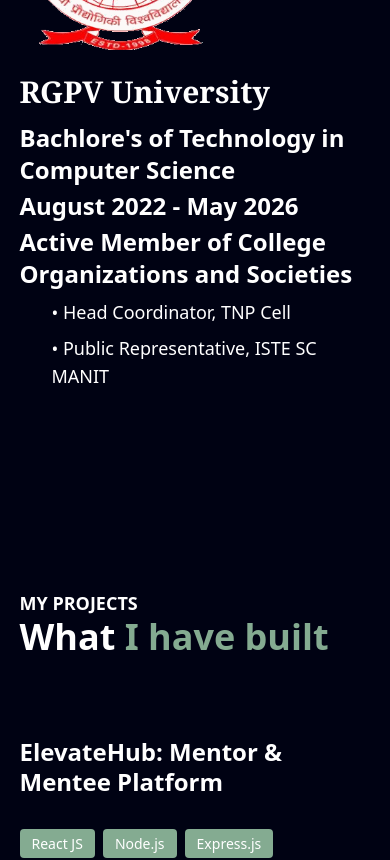
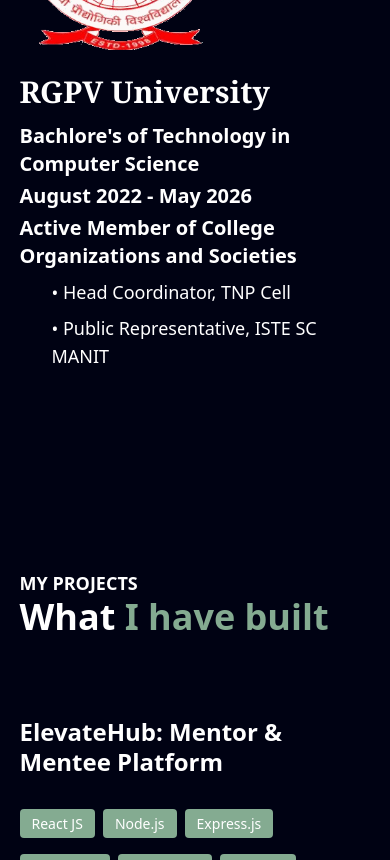
Before and after one commit to ayushsen07/my-portfolio, a React (Vite) app: page / in a window 390 px wide. Shown: the part 2760-3620 px from the top of the page. Built offline with nearby package versions, Linux system fonts and the light colour scheme.

Commit message:
some improvements

```diff
--- a/src/components/Contact.jsx
+++ b/src/components/Contact.jsx
@@ -61,8 +61,8 @@
                 <motion.div className="text-center mb-20" variants={fadeInTopVariant}
                     initial="hidden"
                     whileInView="visible">
-                    <h2 className="text-2xl font-bold text-white text-[#a993ff">MY CONTACT</h2>
-                    <h1 className='text-6xl  text-white font-bold '>Contact<span className='text-[#84AB91]'> Me Here</span></h1>
+                    <h2 className="sm:text-2xl text-[18px] font-bold text-white text-[#a993ff">MY CONTACT</h2>
+                    <h1 className='sm:text-6xl text-4xl  text-white font-bold '>Contact<span className='text-[#84AB91]'> Me Here</span></h1>
                 </motion.div>
 
                 <div className="grid grid-cols-1 md:grid-cols-2 gap-10">
--- a/src/components/Education.jsx
+++ b/src/components/Education.jsx
@@ -27,10 +27,10 @@
                                 initial="hidden"
                                 whileInView="visible">
                         <h1 className='text-white sm:text-4xl text-3xl font-serif font-semibold pb-3'>RGPV University</h1>
-                        <h3 className='text-white font-semibold text-2xl pb-1'>Bachlore's of Technology in Computer Science</h3>
-                        <p className='text-white font-semibold text-2xl pb-1'>August 2022 - May 2026</p>
+                        <h3 className='text-white font-semibold text-xl md:text-2xl pb-1'>Bachlore's of Technology in Computer Science</h3>
+                        <p className='text-white font-semibold text-xl md:text-2xl pb-1'>August 2022 - May 2026</p>
                         <dl className=" space-y-2">
-                            <dt className="text-white text-2xl font-semibold">Active Member of College Organizations and Societies</dt>
+                            <dt className="text-white text-xl md:text-2xl font-semibold">Active Member of College Organizations and Societies</dt>
                             <dd className="text-white ml-8 text-lg text-gray-700">• Head Coordinator, TNP Cell</dd>
                             <dd className="text-white ml-8 text-lg text-gray-700">• Public Representative, ISTE SC MANIT</dd>
                         </dl>
--- a/src/components/MyInvolvement.jsx
+++ b/src/components/MyInvolvement.jsx
@@ -45,13 +45,13 @@
   return (
 
     <>
-      <section className="bg-[#000111] py-16">
-        <div className="max-w-7xl mx-auto px-4">
+      <section className="bg-[#000111] py-16 w-full">
+        <div className="max-w-[90%] mx-auto px-4">
           <motion.div className="mb-20" variants={fadeInTopVariant}
             initial="hidden"
             whileInView="visible">
-            <h2 className="text-2xl font-bold text-white uppercase tracking-wide">COMMUNITY INVOLVEMENTS</h2>
-            <h3 className="text-6xl font-bold mt-2 text-white">
+            <h2 className="sm:text-2xl text-[18px] font-bold text-white uppercase tracking-wide">COMMUNITY INVOLVEMENTS</h2>
+            <h3 className="sm:text-6xl text-4xl font-bold mt-2 text-white">
               Building <span className="text-[#84AB91]">beyond code</span>
             </h3>
           </motion.div>
```
